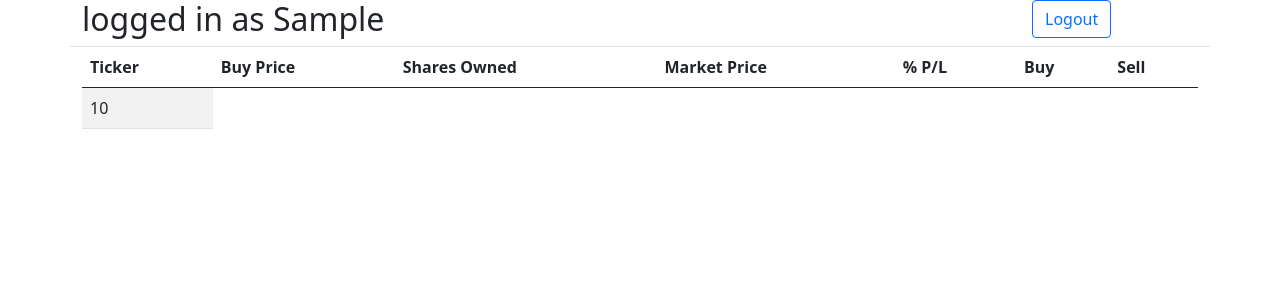
After one commit to BrettHarveyATL/stockBuddy, a Django app: template stock_buddy_app/templates/searchresults.html in a window 1280 px wide. The commit adds this page. Shown: the top 300 px of the page. Run offline with Django 3.2, Linux system fonts and the light colour scheme; tables that the repository leaves empty hold one stand-in row (values such as "Sample post"); the template is opened without the code that fills it: values that come from a table or form of the project are taken from there, most other values are stand-ins (such as "Sample title", 1, 10 or a date in 2020).

Commit message:
everything is breaking

```diff
--- a/stock_buddy_app/models.py
+++ b/stock_buddy_app/models.py
@@ -39,6 +39,9 @@ class Position(models.Model):
     stock = models.CharField(max_length=50)
     num_shares = models.IntegerField()
     bought_at = models.FloatField()
-    account = models.ForeignKey(User, related_name="positions", on_delete=models.CASCADE)
+    owned_by = models.ForeignKey(User, related_name="positions", on_delete=models.CASCADE)
+    market_price = models.FloatField(null=True)
+    bid_price = models.FloatField(null=True)
+    ask_price = models.FloatField(null=True)
     created_at = models.DateTimeField(auto_now_add=True)
     updated_at = models.DateTimeField(auto_now=True)
--- /dev/null
+++ b/stock_buddy_app/templates/searchresults.html
@@ -0,0 +1,52 @@
+<!DOCTYPE html>
+<html lang="en">
+
+<head>
+    <meta charset="UTF-8">
+    <meta http-equiv="X-UA-Compatible" content="IE=edge">
+    <meta name="viewport" content="width=device-width, initial-scale=1.0">
+    <title>{% block title %}User Dashboard{% endblock %} </title>
+    <link href="https://cdn.jsdelivr.net/npm/bootstrap@5.0.0-beta2/dist/css/bootstrap.min.css" rel="stylesheet"
+        integrity="sha384-BmbxuPwQa2lc/FVzBcNJ7UAyJxM6wuqIj61tLrc4wSX0szH/Ev+nYRRuWlolflfl" crossorigin="anonymous">
+</head>
+
+<body>
+    <div class="container">
+        <div id="topBar">
+            {% block topBar %}
+            <div class="row d-flex justify-content-between border-bottom">
+                <div class="col-10">
+                    <h2>logged in as {{logged_user.first_name}}</h2>
+                </div>
+                <div class="col-2">
+                    <a class="btn btn-outline-primary" href="/logout">Logout</a>
+                </div>
+            </div>
+            <table class="table table-striped">
+                <thead>
+                    <tr>
+                    <th>Ticker</th>
+                    <th>Buy Price</th>
+                    <th>Shares Owned</th>
+                    <th>Market Price</th>
+                    <th>% P/L</th>
+                    <th>Buy</th>
+                    <th>Sell</th>
+                </tr>
+                </thead>
+                <tbody>
+                    {% for stockinfo in info%}
+                    <tr>
+                        <td>{{pos.stock}}</td>
+                    {% endfor %}
+                </tbody>
+            </table>
+            {% endblock %}
+        </div>
+        <div id="content">
+            {% block content %}{% endblock %}
+        </div>
+    </div>
+</body>
+
+</html>
--- a/stock_buddy_app/views.py
+++ b/stock_buddy_app/views.py
@@ -26,8 +26,7 @@ def registerUser(request):
         return redirect('/')
     password = request.POST['password']
     pw_hash = bcrypt.hashpw(password.encode(), bcrypt.gensalt()).decode()
-    this_user = User.objects.create(
-        first_name=request.POST['first_name'], last_name=request.POST['last_name'], email=request.POST['email'], password=pw_hash)
+    this_user = User.objects.create(first_name=request.POST['first_name'], last_name=request.POST['last_name'], balance=0, email=request.POST['email'], password=pw_hash)
     request.session['user_id'] = this_user.id
     return redirect('/')
 
```
Also changed, not shown: stock_buddy_app/templates/userpage.html (+11 -3 lines), stock_buddy_app/migrations/0001_initial.py, stock_buddy_app/migrations/0002_position.py (deleted), stock_buddy_app/migrations/0003_position_num_shares.py (deleted), stock_buddy_app/migrations/0004_auto_20210304_1636.py (deleted), stock_buddy_app/migrations/0005_auto_20210304_1637.py (deleted).
